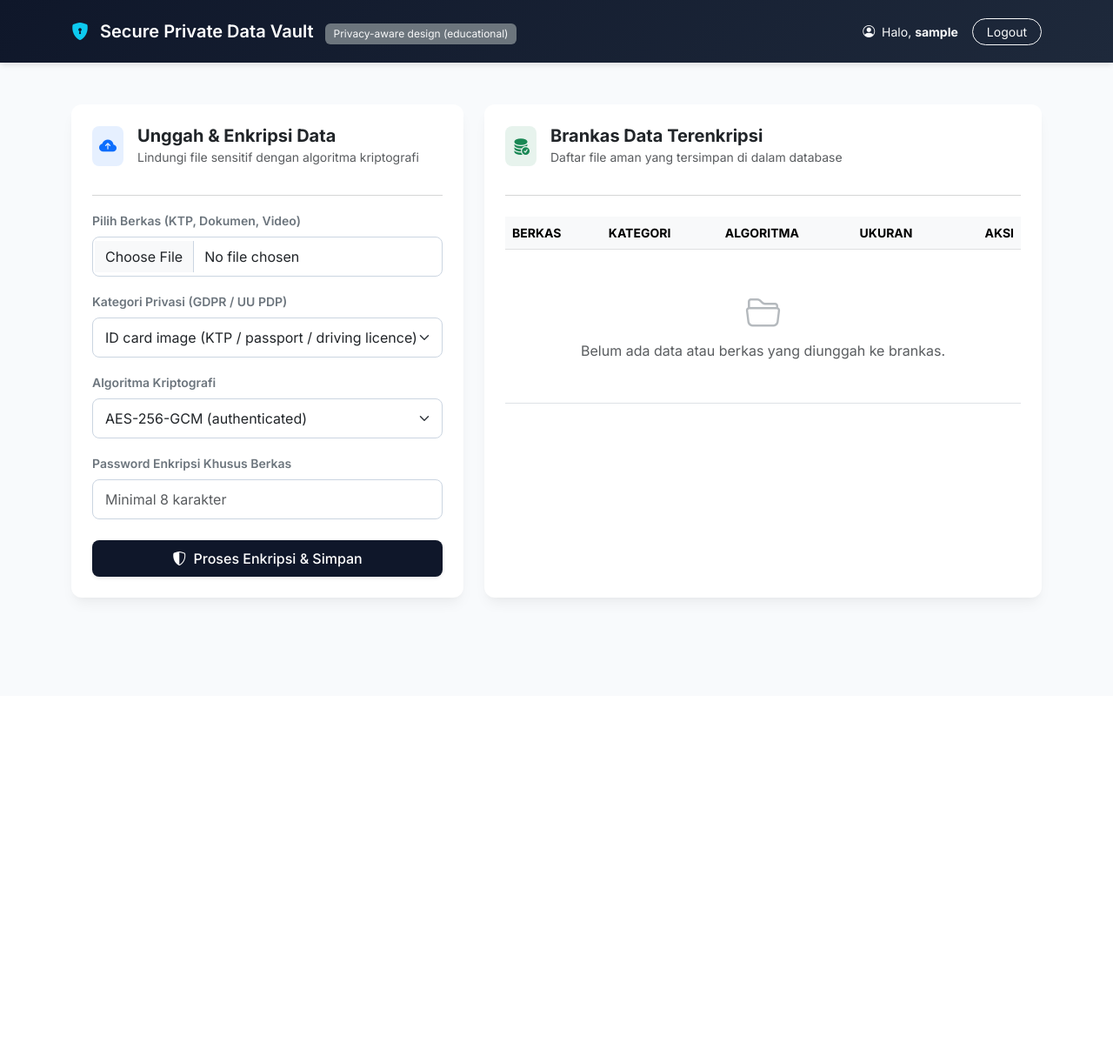
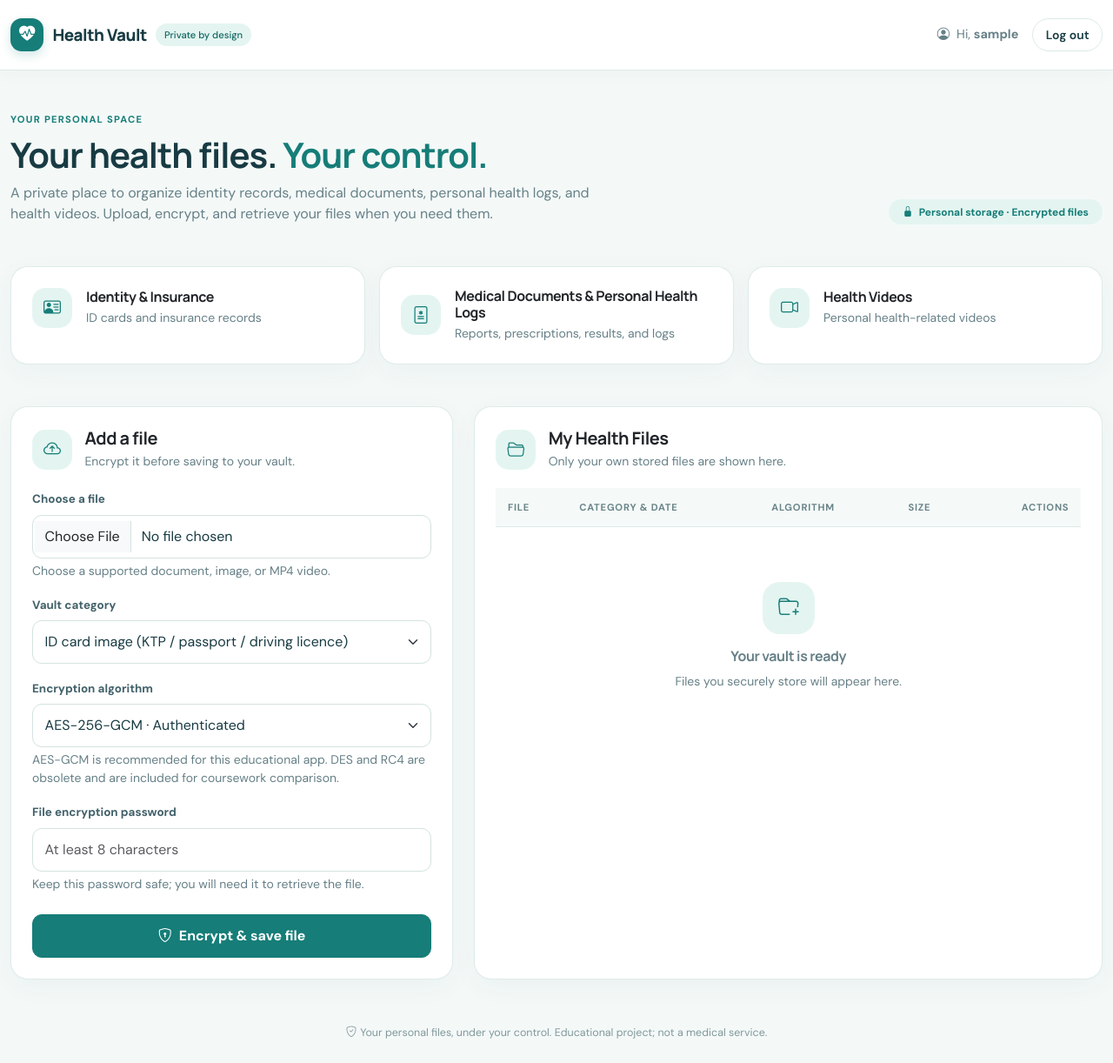
Before and after one commit to notdoppi/Assignment-1-Information-Security, a Flask app: page /dashboard in a window 1280 px wide. Shown: the whole page at 87% size. Before the commit the page ends 695 px from the top, so only its background shows below. Run offline with Flask 3, Linux system fonts and the light colour scheme; the visitor is signed in with stand-in values (Sample User, id 1); data that the repository does not hold is empty.

Commit message:
update ui

```diff
--- a/templates/base.html
+++ b/templates/base.html
@@ -3,97 +3,59 @@
 <head>
   <meta charset="UTF-8">
   <meta name="viewport" content="width=device-width, initial-scale=1.0">
-    <title>Secure Vault - Information Security Assignment</title>
-    <!-- Bootstrap 5 CSS -->
-    <link href="https://cdn.jsdelivr.net/npm/bootstrap@5.3.0/dist/css/bootstrap.min.css" rel="stylesheet">
-    <!-- Google Fonts (Inter) -->
-    <link href="https://fonts.googleapis.com/css2?family=Inter:wght@300;400;500;600;700&display=swap" rel="stylesheet">
-    <!-- Bootstrap Icons -->
-    <link rel="stylesheet" href="https://cdn.jsdelivr.net/npm/bootstrap-icons@1.10.5/font/bootstrap-icons.css">
+  <meta name="theme-color" content="#f3faf9">
+  <title>{% block title %}Health Vault · Your health files, your control{% endblock %}</title>
+  <link href="https://cdn.jsdelivr.net/npm/bootstrap@5.3.3/dist/css/bootstrap.min.css" rel="stylesheet">
+  <link href="https://fonts.googleapis.com/css2?family=DM+Sans:wght@400;500;600;700&family=Manrope:wght@500;600;700;800&display=swap" rel="stylesheet">
+  <link rel="stylesheet" href="https://cdn.jsdelivr.net/npm/bootstrap-icons@1.11.3/font/bootstrap-icons.min.css">
   <style>
-        body {
-            font-family: 'Inter', sans-serif;
-            background-color: #f8fafc;
-            color: #1e293b;
-        }
-        .navbar {
-            background: linear-gradient(135deg, #0f172a 0%, #1e293b 100%);
-            box-shadow: 0 4px 6px -1px rgba(0, 0, 0, 0.1);
-        }
-        .card {
-            border: none;
-            border-radius: 12px;
-            box-shadow: 0 10px 15px -3px rgba(0, 0, 0, 0.05), 0 4px 6px -2px rgba(0, 0, 0, 0.025);
-            transition: transform 0.2s ease, box-shadow 0.2s ease;
-            background-color: #ffffff;
-        }
-        .card:hover {
-            box-shadow: 0 20px 25px -5px rgba(0, 0, 0, 0.08), 0 10px 10px -5px rgba(0, 0, 0, 0.04);
-        }
-        .btn-custom {
-            background-color: #0f172a;
-            color: #ffffff;
-            border-radius: 8px;
-            font-weight: 500;
-            padding: 10px 16px;
-            transition: background-color 0.2s;
-        }
-        .btn-custom:hover {
-            background-color: #334155;
-            color: #ffffff;
-        }
-        .form-control, .form-select {
-            border-radius: 8px;
-            padding: 10px 14px;
-            border: 1px solid #cbd5e1;
-        }
-        .form-control:focus, .form-select:focus {
-            border-color: #0f172a;
-            box-shadow: 0 0 0 3px rgba(15, 23, 42, 0.1);
-        }
-        .table {
-            vertical-align: middle;
-        }
-        .badge {
-            font-weight: 500;
-            padding: 6px 10px;
-            border-radius: 6px;
-        }
+    :root{--hv-ink:#183b43;--hv-muted:#668087;--hv-teal:#167d78;--hv-teal-dark:#116762;--hv-mint:#e4f5f1;--hv-line:#dceae7;--hv-bg:#f4f9f8;--hv-white:#fff;--hv-coral:#c75f52}
+    *{box-sizing:border-box} body{font-family:'DM Sans',sans-serif;background:var(--hv-bg);color:var(--hv-ink);min-height:100vh}
+    h1,h2,h3,h4,h5,.navbar-brand{font-family:'Manrope','DM Sans',sans-serif;letter-spacing:-.025em}
+    .navbar{background:rgba(255,255,255,.94);border-bottom:1px solid var(--hv-line);box-shadow:0 3px 18px rgba(24,59,67,.035)}
+    .brand-mark{width:38px;height:38px;display:inline-flex;align-items:center;justify-content:center;border-radius:13px;background:var(--hv-teal);color:white;font-size:1.15rem;box-shadow:0 5px 12px rgba(22,125,120,.18)}
+    .navbar-brand{color:var(--hv-ink)!important;font-weight:800;font-size:1.18rem;display:flex;align-items:center;gap:.65rem}
+    .brand-tag{font:500 .7rem 'DM Sans',sans-serif;letter-spacing:0;color:var(--hv-teal-dark);background:var(--hv-mint);padding:.35rem .6rem;border-radius:999px}
+    .nav-user{color:var(--hv-muted);font-size:.9rem}.btn-logout{border:1px solid var(--hv-line);border-radius:999px;color:var(--hv-ink);padding:.45rem .9rem;font-weight:600}.btn-logout:hover{background:var(--hv-mint);border-color:#b7dcd5;color:var(--hv-teal-dark)}
+    .page-shell{max-width:1320px}.card{border:1px solid rgba(220,234,231,.9);border-radius:20px;background:var(--hv-white);box-shadow:0 8px 30px rgba(27,72,77,.045)}
+    .card-header-clean{display:flex;align-items:center;gap:.9rem;margin-bottom:1.25rem}.section-icon{width:46px;height:46px;flex:0 0 46px;display:flex;align-items:center;justify-content:center;border-radius:15px;background:var(--hv-mint);color:var(--hv-teal);font-size:1.25rem}
+    .eyebrow{text-transform:uppercase;letter-spacing:.11em;font-size:.7rem;font-weight:800;color:var(--hv-teal)}.text-muted{color:var(--hv-muted)!important}
+    .btn-primary-hv{background:var(--hv-teal);border:1px solid var(--hv-teal);color:white;border-radius:11px;padding:.75rem 1rem;font-weight:700;transition:.15s ease}.btn-primary-hv:hover{background:var(--hv-teal-dark);border-color:var(--hv-teal-dark);color:#fff;transform:translateY(-1px)}
+    .btn-outline-hv{border:1px solid var(--hv-line);color:var(--hv-ink);border-radius:10px;font-weight:600}.btn-outline-hv:hover{background:var(--hv-mint);border-color:#b7dcd5;color:var(--hv-teal-dark)}
+    .form-control,.form-select{border:1px solid #d4e3e0;border-radius:11px;padding:.75rem .85rem;color:var(--hv-ink);background-color:#fff}.form-control:focus,.form-select:focus{border-color:#71bcb2;box-shadow:0 0 0 .22rem rgba(22,125,120,.12)}.form-label{font-size:.84rem;font-weight:700;color:#42616a;margin-bottom:.45rem}
+    .alert{border:0;border-radius:13px;padding:1rem 1.1rem}.alert-success{background:#e4f6ec;color:#236b4d}.alert-danger{background:#fff0ee;color:#9d3e34}
+    .table{--bs-table-bg:transparent;vertical-align:middle;margin-bottom:0}.table thead th{font-size:.7rem;letter-spacing:.07em;text-transform:uppercase;color:#6a8589;background:#f5faf9;border-bottom:1px solid var(--hv-line);white-space:nowrap;padding:.85rem}.table tbody td{padding:.95rem .85rem;border-color:#edf3f2}.table tbody tr:last-child td{border-bottom:0}.file-name{font-weight:700;max-width:210px;overflow-wrap:anywhere}.algorithm-badge{display:inline-block;border-radius:8px;background:#edf5f4;color:#356c6b;padding:.35rem .5rem;font-size:.7rem;font-weight:800;white-space:nowrap}
+    .form-control-sm{padding:.5rem .6rem}.empty-state{padding:3rem 1rem;text-align:center;color:var(--hv-muted)}.empty-icon{width:60px;height:60px;display:inline-flex;align-items:center;justify-content:center;border-radius:20px;background:var(--hv-mint);color:var(--hv-teal);font-size:1.5rem;margin-bottom:1rem}
+    .auth-wrap{min-height:calc(100vh - 110px);display:flex;align-items:center;justify-content:center;padding:2rem 0}.auth-card{max-width:470px;width:100%;padding:clamp(1.5rem,4vw,2.6rem)}.auth-mark{width:58px;height:58px;margin:0 auto 1rem;border-radius:19px;background:var(--hv-mint);color:var(--hv-teal);display:flex;align-items:center;justify-content:center;font-size:1.65rem}
+    .footer-note{color:#82989b;font-size:.78rem}.small-link{color:var(--hv-teal-dark);font-weight:700;text-decoration:none}.small-link:hover{text-decoration:underline}
+    @media(max-width:767.98px){.brand-tag{display:none}.navbar .container{gap:.5rem}.nav-user{font-size:.8rem}.card{border-radius:16px}.table-responsive{border-radius:12px}.file-name{max-width:130px}}
   </style>
 </head>
 <body>
-    <nav class="navbar navbar-dark navbar-expand-lg mb-5">
-        <div class="container py-2">
-            <a class="navbar-brand fw-semibold fs-5" href="#">
-                <i class="bi bi-shield-lock-fill text-info me-2"></i> Secure Private Data Vault
-                <span class="badge bg-secondary text-light fs-6 ms-2 fw-normal" style="font-size: 0.75rem !important;">Privacy-aware design (educational)</span>
+<nav class="navbar navbar-expand-lg sticky-top">
+  <div class="container page-shell py-2">
+    <a class="navbar-brand" href="/">
+      <span class="brand-mark"><i class="bi bi-heart-pulse-fill"></i></span><span>Health Vault</span><span class="brand-tag">Private by design</span>
     </a>
-            <div class="d-flex align-items-center">
+    <div class="d-flex align-items-center gap-3">
       {% if session.get('username') %}
-                    <span class="text-light me-3 small"><i class="bi bi-person-circle me-1"></i> Halo, <strong>{{ session['username'] }}</strong></span>
-                    <form action="/logout" method="POST" class="d-inline"><input type="hidden" name="csrf_token" value="{{ csrf_token() }}"><button type="submit" class="btn btn-outline-light btn-sm px-3 rounded-pill">Logout</button></form>
+        <span class="nav-user d-none d-sm-inline"><i class="bi bi-person-circle me-1"></i> Hi, <strong>{{ session['username'] }}</strong></span>
+        <form action="/logout" method="POST" class="d-inline"><input type="hidden" name="csrf_token" value="{{ csrf_token() }}"><button type="submit" class="btn btn-logout btn-sm">Log out</button></form>
       {% endif %}
     </div>
   </div>
 </nav>
-
-    <div class="container mb-5">
+<main class="container page-shell py-4 py-lg-5">
   {% with messages = get_flashed_messages(with_categories=true) %}
-            {% if messages %}
-                {% for category, message in messages %}
-                    <div class="alert alert-{{ 'success' if category == 'success' else 'danger' }} alert-dismissible fade show rounded-3 shadow-sm mb-4" role="div">
-                        <i class="bi {{ 'bi-check-circle-fill' if category == 'success' else 'bi-exclamation-triangle-fill' }} me-2"></i>
-                        {{ message }}
+    {% if messages %}{% for category, message in messages %}
+      <div class="alert alert-{{ 'success' if category == 'success' else 'danger' }} alert-dismissible fade show mb-4" role="alert">
+        <i class="bi {{ 'bi-check-circle-fill' if category == 'success' else 'bi-exclamation-triangle-fill' }} me-2"></i>{{ message }}
         <button type="button" class="btn-close" data-bs-dismiss="alert" aria-label="Close"></button>
       </div>
-                {% endfor %}
-            {% endif %}
+    {% endfor %}{% endif %}
   {% endwith %}
-
   {% block content %}{% endblock %}
-    </div>
-
-    <!-- Bootstrap JS Bundle -->
-    <script src="https://cdn.jsdelivr.net/npm/bootstrap@5.3.0/dist/js/bootstrap.bundle.min.js"></script>
-</body>
-</html>
+</main>
+<footer class="container page-shell pb-4 text-center"><span class="footer-note"><i class="bi bi-shield-check me-1"></i>Your personal files, under your control. Educational project; not a medical service.</span></footer>
+<script src="https://cdn.jsdelivr.net/npm/bootstrap@5.3.3/dist/js/bootstrap.bundle.min.js"></script>
+</body></html>
--- a/templates/dashboard.html
+++ b/templates/dashboard.html
@@ -1,112 +1,60 @@
 {% extends "base.html" %}
+{% block title %}My Health Vault · Health Vault{% endblock %}
 {% block content %}
-<div class="row g-4">
-    <!-- Form Upload & Enkripsi -->
-    <div class="col-lg-5">
-        <div class="card p-4 p-md-4">
-            <div class="d-flex align-items-center mb-3">
-                <div class="bg-primary bg-opacity-10 text-primary rounded-3 p-2 me-3">
-                    <i class="bi bi-cloud-arrow-up-fill fs-5"></i>
+<section class="mb-4 mb-lg-5">
+  <div class="row align-items-end g-3">
+    <div class="col-lg-8">
+      <div class="eyebrow mb-2">Your personal space</div>
+      <h1 class="display-6 fw-bold mb-2">Your health files. <span style="color:var(--hv-teal)">Your control.</span></h1>
+      <p class="text-muted mb-0" style="max-width:690px">A private place to organize identity records, medical documents, personal health logs, and health videos. Upload, encrypt, and retrieve your files when you need them.</p>
     </div>
-                <div>
-                    <h5 class="fw-bold mb-0 text-dark">Unggah & Enkripsi Data</h5>
-                    <small class="text-muted">Lindungi file sensitif dengan algoritma kriptografi</small>
+    <div class="col-lg-4 text-lg-end"><span class="badge rounded-pill px-3 py-2" style="background:#e4f5f1;color:#167d78"><i class="bi bi-lock-fill me-1"></i> Personal storage · Encrypted files</span></div>
   </div>
-            </div>
-            <hr class="text-muted opacity-25">
+</section>
+<section class="row g-3 mb-4 mb-lg-5" aria-label="Vault categories">
+  <div class="col-md-4"><div class="card p-3 p-lg-4 h-100"><div class="d-flex align-items-center gap-3"><div class="section-icon"><i class="bi bi-person-vcard"></i></div><div><h2 class="h6 fw-bold mb-1">Identity &amp; Insurance</h2><p class="small text-muted mb-0">ID cards and insurance records</p></div></div></div></div>
+  <div class="col-md-4"><div class="card p-3 p-lg-4 h-100"><div class="d-flex align-items-center gap-3"><div class="section-icon"><i class="bi bi-file-medical"></i></div><div><h2 class="h6 fw-bold mb-1">Medical Documents &amp; Personal Health Logs</h2><p class="small text-muted mb-0">Reports, prescriptions, results, and logs</p></div></div></div></div>
+  <div class="col-md-4"><div class="card p-3 p-lg-4 h-100"><div class="d-flex align-items-center gap-3"><div class="section-icon"><i class="bi bi-camera-video"></i></div><div><h2 class="h6 fw-bold mb-1">Health Videos</h2><p class="small text-muted mb-0">Personal health-related videos</p></div></div></div></div>
+</section>
+<div class="row g-4 align-items-stretch">
+  <div class="col-xl-5">
+    <section class="card p-4 p-lg-4 h-100">
+      <div class="card-header-clean"><div class="section-icon"><i class="bi bi-cloud-arrow-up"></i></div><div><h2 class="h5 fw-bold mb-1">Add a file</h2><p class="small text-muted mb-0">Encrypt it before saving to your vault.</p></div></div>
       <form method="POST" enctype="multipart/form-data" class="needs-validation">
         <input type="hidden" name="csrf_token" value="{{ csrf_token() }}">
-                <div class="mb-3">
-                    <label class="form-label small fw-semibold text-secondary">Pilih Berkas (KTP, Dokumen, Video)</label>
-                    <input type="file" name="file" class="form-control" required>
+        <div class="mb-3"><label for="file" class="form-label">Choose a file</label><input id="file" type="file" name="file" class="form-control" required><div class="form-text text-muted">Choose a supported document, image, or MP4 video.</div></div>
+        <div class="mb-3"><label for="file_type" class="form-label">Vault category</label><select id="file_type" name="file_type" class="form-select" required>{% for key, label in CATEGORIES.items() %}<option value="{{ key }}">{{ label }}</option>{% endfor %}</select></div>
+        <div class="mb-3"><label for="algorithm" class="form-label">Encryption algorithm</label><select id="algorithm" name="algorithm" class="form-select" required><option value="AES-GCM">AES-256-GCM · Authenticated</option><option value="DES-CBC">DES-CBC · Legacy demonstration</option><option value="RC4">RC4 · Legacy demonstration</option><option value="ALL">All three algorithms · 3 copies</option></select><div class="form-text text-muted">AES-GCM is recommended for this educational app. DES and RC4 are obsolete and are included for coursework comparison.</div></div>
+        <div class="mb-4"><label for="password" class="form-label">File encryption password</label><input id="password" type="password" name="password" class="form-control" placeholder="At least 8 characters" required minlength="8" autocomplete="new-password"><div class="form-text text-muted">Keep this password safe; you will need it to retrieve the file.</div></div>
+        <button type="submit" class="btn btn-primary-hv w-100"><i class="bi bi-shield-lock me-2"></i>Encrypt &amp; save file</button>
+      </form>
+    </section>
   </div>
-                <div class="mb-3">
-                    <label class="form-label small fw-semibold text-secondary">Kategori Privasi (GDPR / UU PDP)</label>
-                    <select name="file_type" class="form-select">
-                        {% for key, label in CATEGORIES.items() %}<option value="{{ key }}">{{ label }}</option>{% endfor %}
-                    </select>
-                </div>
-                <div class="mb-3">
-                    <label class="form-label small fw-semibold text-secondary">Algoritma Kriptografi</label>
-                    <select name="algorithm" class="form-select">
-                        <option value="AES-GCM">AES-256-GCM (authenticated)</option>
-                        <option value="DES-CBC">DES-CBC (obsolete, demo only)</option>
-                        <option value="RC4">RC4 (obsolete, demo only)</option>
-                        <option value="ALL">ALL: AES-GCM + DES + RC4 (3 copies)</option>
-                    </select>
-                </div>
-                <div class="mb-4">
-                    <label class="form-label small fw-semibold text-secondary">Password Enkripsi Khusus Berkas</label>
-                    <input type="password" name="password" class="form-control" placeholder="Minimal 8 karakter" required minlength="8">
-                </div>
-                <button type="submit" class="btn btn-custom w-100 py-2 shadow-sm">
-                    <i class="bi bi-shield-shaded me-1"></i> Proses Enkripsi & Simpan
-                </button>
-            </form>
-        </div>
-    </div>
-
-    <!-- Daftar File Tersimpan -->
-    <div class="col-lg-7">
-        <div class="card p-4 p-md-4 h-100">
-            <div class="d-flex align-items-center mb-3">
-                <div class="bg-success bg-opacity-10 text-success rounded-3 p-2 me-3">
-                    <i class="bi bi-database-fill-check fs-5"></i>
-                </div>
-                <div>
-                    <h5 class="fw-bold mb-0 text-dark">Brankas Data Terenkripsi</h5>
-                    <small class="text-muted">Daftar file aman yang tersimpan di dalam database</small>
-                </div>
-            </div>
-            <hr class="text-muted opacity-25">
-            <div class="table-responsive mt-2">
+  <div class="col-xl-7">
+    <section class="card p-4 p-lg-4 h-100">
+      <div class="card-header-clean"><div class="section-icon"><i class="bi bi-folder2-open"></i></div><div><h2 class="h5 fw-bold mb-1">My Health Files</h2><p class="small text-muted mb-0">Only your own stored files are shown here.</p></div></div>
+      <div class="table-responsive">
         <table class="table align-middle">
-                    <thead class="table-light text-secondary small text-uppercase">
-                        <tr>
-                            <th>Berkas</th>
-                            <th>Kategori</th>
-                            <th>Algoritma</th>
-                            <th>Ukuran</th>
-                            <th class="text-end">Aksi</th>
-                        </tr>
-                    </thead>
+          <thead><tr><th>File</th><th>Category &amp; date</th><th>Algorithm</th><th>Size</th><th class="text-end">Actions</th></tr></thead>
           <tbody>
           {% for f in files %}
             <tr>
-                            <td>
-                                <div class="fw-semibold text-dark text-truncate" style="max-width: 150px;" title="{{ f.original_filename }}">{{ f.original_filename }}</div>
-                            </td>
-                            <td><span class="text-muted small">{{ CATEGORIES.get(f.category, f.category) }}</span><br><span class="text-muted" style="font-size:.7rem">{{ f.uploaded_at }}</span></td>
-                            <td>
-                                <span class="badge bg-dark bg-opacity-75 text-white font-monospace">{{ f.algorithm }}</span>
-                            </td>
-                            <td class="small text-muted">{{ f.plaintext_size }} B<br>({{ f.ciphertext_size }} B enc.)</td>
-                            <td class="text-end">
-                                <form action="/decrypt/{{ f.id }}" method="POST" class="d-inline-flex gap-1 justify-content-end">
-                                    <input type="hidden" name="csrf_token" value="{{ csrf_token() }}">
-                                    <input type="password" name="password" placeholder="Password" class="form-control form-control-sm" style="width: 105px;" required>
-                                    <button type="submit" class="btn btn-sm btn-outline-dark px-2" title="Unduh hasil dekripsi">
-                                        <i class="bi bi-unlock"></i>
-                                    </button>
-                                </form>
-                                <form action="/files/{{ f.id }}/delete" method="POST" class="d-inline" onsubmit="return confirm('Hapus berkas ini?')">
-                                    <input type="hidden" name="csrf_token" value="{{ csrf_token() }}">
-                                    <button type="submit" class="btn btn-sm btn-outline-danger px-2" title="Hapus"><i class="bi bi-trash"></i></button>
-                                </form>
+              <td><div class="file-name" title="{{ f.original_filename }}">{{ f.original_filename }}</div><div class="small text-muted">Encrypted at rest</div></td>
+              <td><span class="small fw-semibold">{{ CATEGORIES.get(f.category, f.category) }}</span><div class="small text-muted mt-1">{{ f.uploaded_at }}</div></td>
+              <td><span class="algorithm-badge">{{ f.algorithm }}</span></td>
+              <td><span class="small">{{ f.plaintext_size }} B</span><div class="small text-muted">{{ f.ciphertext_size }} B encrypted</div></td>
+              <td class="text-end" style="min-width:155px">
+                <form action="/decrypt/{{ f.id }}" method="POST" class="d-flex gap-1 justify-content-end mb-2"><input type="hidden" name="csrf_token" value="{{ csrf_token() }}"><input type="password" name="password" placeholder="File password" aria-label="Password to download {{ f.original_filename }}" class="form-control form-control-sm" style="min-width:95px;max-width:130px" required><button type="submit" class="btn btn-sm btn-outline-hv" title="Decrypt and download" aria-label="Decrypt and download {{ f.original_filename }}"><i class="bi bi-download"></i></button></form>
+                <form action="/files/{{ f.id }}/delete" method="POST" class="text-end" onsubmit="return confirm('Delete this file from your vault? This cannot be undone.')"><input type="hidden" name="csrf_token" value="{{ csrf_token() }}"><button type="submit" class="btn btn-sm btn-outline-danger" aria-label="Delete {{ f.original_filename }}"><i class="bi bi-trash3 me-1"></i>Delete</button></form>
               </td>
             </tr>
           {% else %}
-                        <tr>
-                            <td colspan="5" class="text-center py-5 text-muted">
-                                <i class="bi bi-folder2-open display-6 d-block mb-2 text-secondary opacity-50"></i>
-                                Belum ada data atau berkas yang diunggah ke brankas.
-                            </td>
-                        </tr>
+            <tr><td colspan="5"><div class="empty-state"><span class="empty-icon"><i class="bi bi-folder-plus"></i></span><h3 class="h6 fw-bold">Your vault is ready</h3><p class="small mb-0">Files you securely store will appear here.</p></div></td></tr>
           {% endfor %}
           </tbody>
         </table>
       </div>
-        </div>
+    </section>
   </div>
 </div>
 {% endblock %}
--- a/templates/error.html
+++ b/templates/error.html
@@ -1,5 +1,5 @@
 {% extends "base.html" %}
+{% block title %}Something went wrong · Health Vault{% endblock %}
 {% block content %}
-<div class="text-center py-5"><h1 class="display-4 fw-bold">{{ code }}</h1><p class="text-muted">{{ message }}</p>
-<a href="/" class="btn btn-custom">Kembali</a></div>
+<section class="card text-center p-5 mx-auto" style="max-width:650px;margin-top:4vh!important"><div class="auth-mark"><i class="bi bi-shield-exclamation"></i></div><div class="eyebrow mb-2">Health Vault</div><h1 class="display-5 fw-bold mb-2">{{ code }}</h1><p class="text-muted mb-4">{{ message }}</p><a href="/" class="btn btn-primary-hv align-self-center"><i class="bi bi-arrow-left me-2"></i>Back to my vault</a></section>
 {% endblock %}
```
Also changed, not shown: templates/login.html (+10 -34 lines), templates/register.html (+11 -35 lines). Lines whose indentation alone changed are shown as unchanged.
